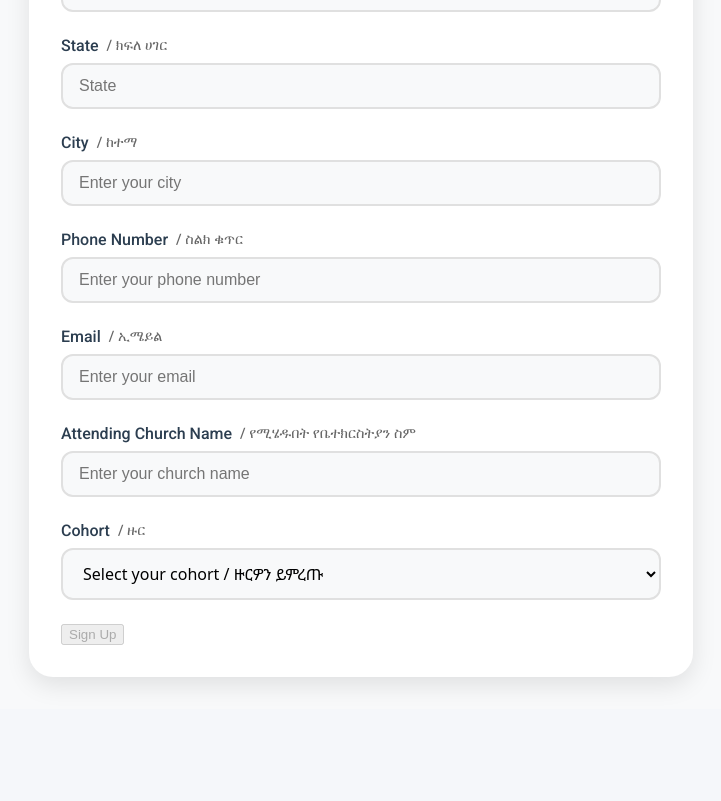
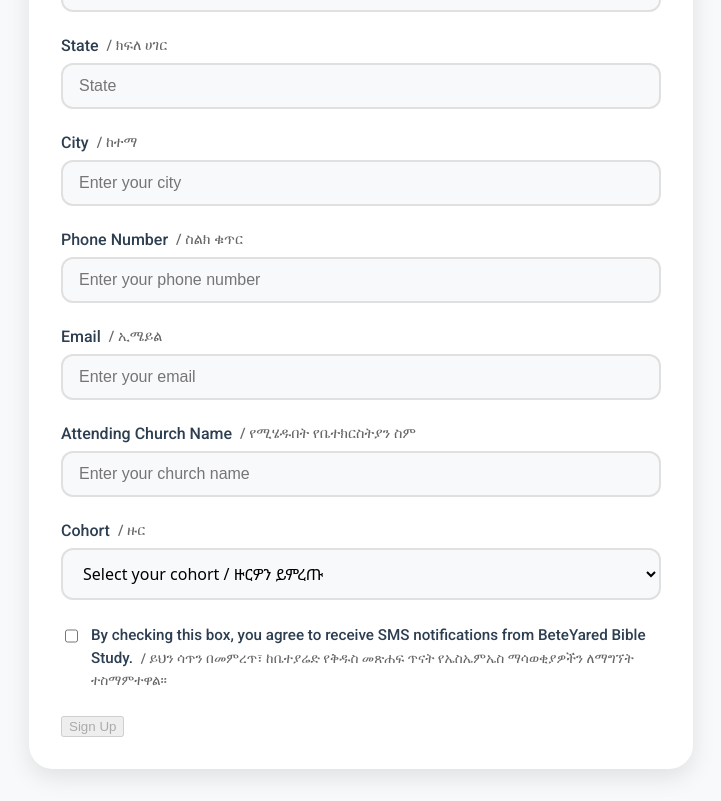
Before and after one commit to davenda/churchApp, an Angular app in the folder frontend/: page / in a window 1280 px wide. Shown: the part 588-1389 px from the top of the page, without its empty margins (279-1000 px from the left). Before the commit the page ends 1297 px from the top, so only its background shows below. Built offline with nearby package versions, Linux system fonts and the light colour scheme.

Commit message:
added opt-in message on registration

```diff
--- a/frontend/src/app/features/registration/registration.component.css
+++ b/frontend/src/app/features/registration/registration.component.css
@@ -98,3 +98,30 @@
       padding: 1.5rem;
     }
   }
+
+  .checkbox-container {
+    display: flex;
+    align-items: flex-start;
+    gap: 10px;
+    margin: 1.5rem 0;
+    cursor: pointer;
+  }
+
+  .checkbox-container input[type="checkbox"] {
+    margin-top: 4px;
+    width: 16px;
+    height: 16px;
+    cursor: pointer;
+  }
+
+  .checkbox-text {
+    font-size: 0.95rem;
+    line-height: 1.5;
+    color: #2c3e50;
+  }
+
+  .error-message {
+    color: #dc2626;
+    font-size: 0.8rem;
+    margin-top: 4px;
+  }
--- a/frontend/src/app/features/registration/registration.component.html
+++ b/frontend/src/app/features/registration/registration.component.html
@@ -76,6 +76,19 @@
           <div class="check-icon" *ngIf="registrationForm.get('cohort')?.valid">✓</div>
         </div>
 
+        <div class="form-field">
+          <label class="checkbox-container">
+            <input type="checkbox" formControlName="smsConsent">
+            <span class="checkbox-text">
+              By checking this box, you agree to receive SMS notifications from BeteYared Bible Study.
+            <span class="amharic">/ ይህን ሳጥን በመምረጥ፣ ከቤተያሬድ የቅዱስ መጽሐፍ ጥናት የኤስኤምኤስ ማሳወቂያዎችን ለማግኘት ተስማምተዋል።</span>
+            </span>
+          </label>
+          <div class="error-message" *ngIf="registrationForm.get('smsConsent')?.errors?.['required'] && registrationForm.get('smsConsent')?.touched">
+            You must agree to receive SMS notifications
+          </div>
+        </div>
+
         <button type="submit" [disabled]="!registrationForm.valid" class="submit-button">
           <span>Sign Up</span>
         </button>
--- a/frontend/src/app/features/registration/registration.component.ts
+++ b/frontend/src/app/features/registration/registration.component.ts
@@ -9,6 +9,7 @@ import { MatSnackBar } from '@angular/material/snack-bar';
 import { UserService } from '../../core/services/user.service';
 import { Router } from '@angular/router';
 import { MatSelectModule } from '@angular/material/select';
+import { MatPseudoCheckboxModule } from '@angular/material/core';
 
 @Component({
   selector: 'app-registration',
@@ -20,7 +21,7 @@ import { MatSelectModule } from '@angular/material/select';
     MatInputModule,
     MatButtonModule,
     MatSelectModule,
-    MatCardModule
+    MatCardModule,
   ],
   templateUrl: './registration.component.html',
   styleUrls: ['./registration.component.css']
@@ -48,7 +49,8 @@ export class RegistrationComponent {
       ]],
       email: ['', [Validators.required, Validators.email]],
       churchName: ['', [Validators.required]],
-      cohort: ['', [Validators.required]]
+      cohort: ['', [Validators.required]] ,
+      smsConsent: [false, [Validators.requiredTrue]], // Add this line
     });
   }
 
```
